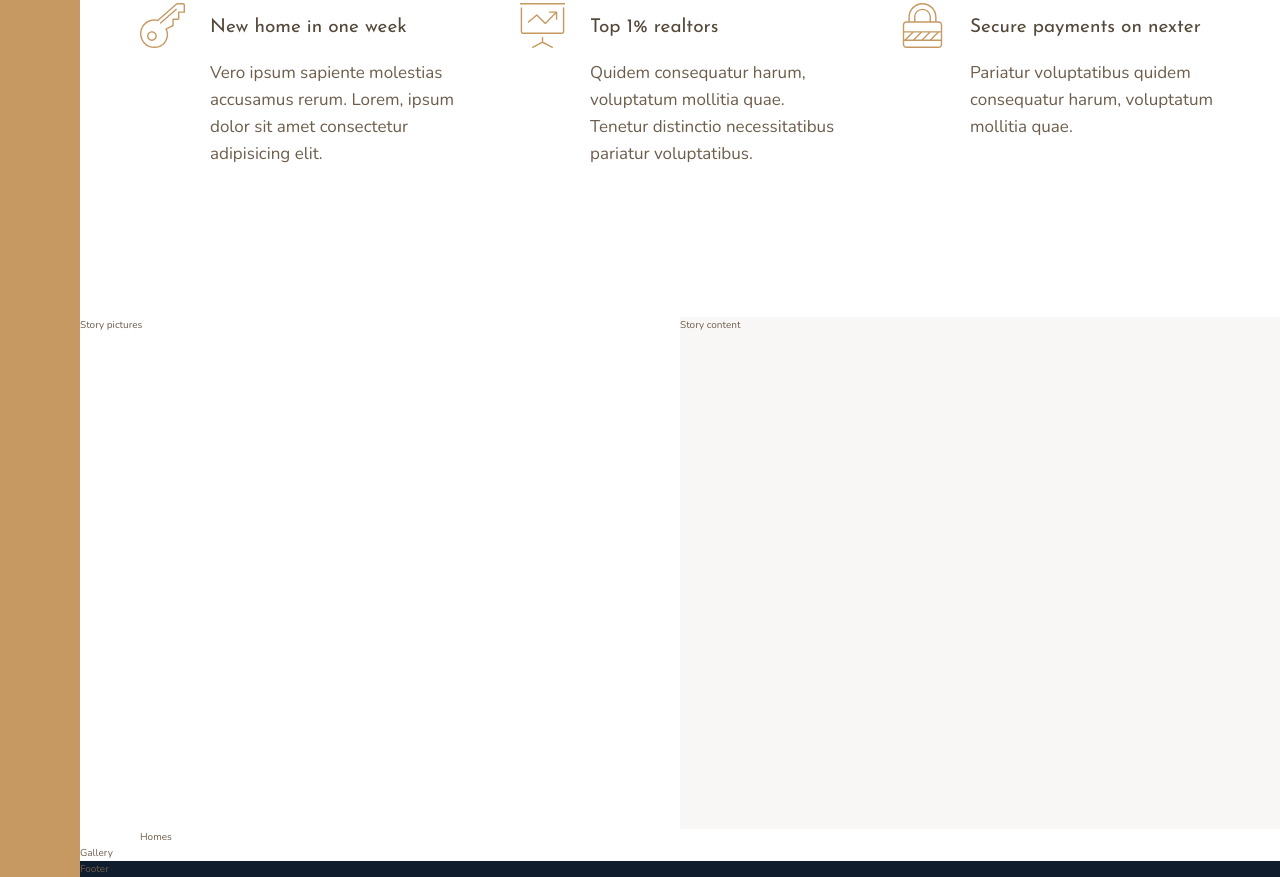
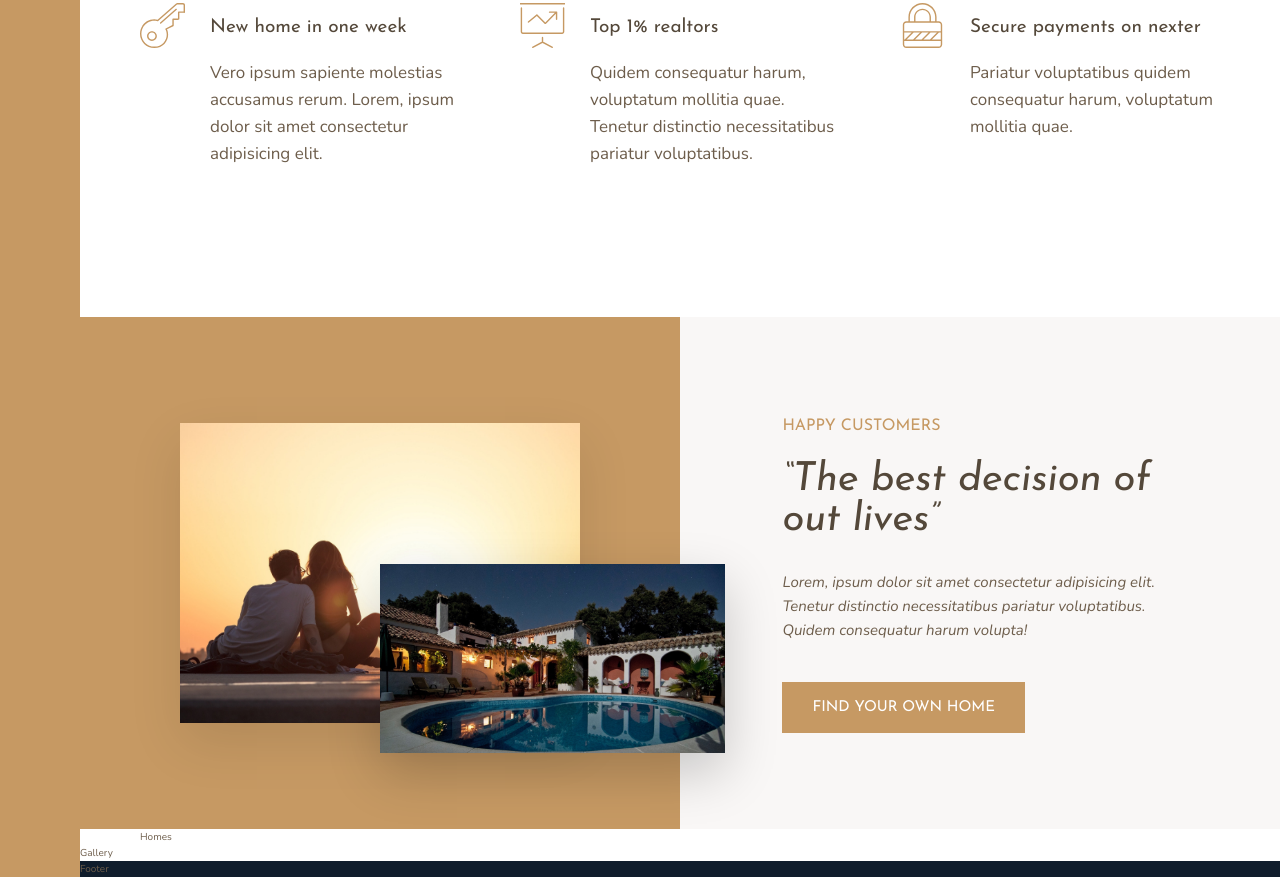
Before and after one commit to bartoszkonior/scss-projects, a website: page Nexter/index.html in a window 1280 px wide. Shown: the part 991-1868 px from the top of the page. Drawn offline with nearby package versions, Linux system fonts and the light colour scheme.

Commit message:
Nexter Add Story Section

```diff
--- a/Nexter/index.html
+++ b/Nexter/index.html
@@ -86,11 +86,19 @@
     </section>
 
     <div class="story__pictures">
-        Story pictures
+        <img src="img/story-1.jpeg" alt="Couple with new house" class="story__img--1">
+        <img src="img/story-2.jpeg" alt="New house" class="story__img--2">
     </div>
 
     <div class="story__content">
-        Story content
+        <h3 class="heading-3 mb-sm">Happy Customers</h3>
+        <h2 class="heading-2 heading-2--dark mb-md">&ldquo;The best decision of out lives&rdquo;</h2>
+        <p class="story__text">
+            Lorem, ipsum dolor sit amet consectetur adipisicing elit. Tenetur distinctio
+            necessitatibus pariatur voluptatibus.
+            Quidem consequatur harum volupta!
+        </p>
+        <button class="btn">Find your own home</button>
     </div>
 
     <section class="homes">
--- a/Nexter/sass/_story.scss
+++ b/Nexter/sass/_story.scss
@@ -2,11 +2,53 @@
 
 .story {
   &__pictures {
+    background-color: variables.$color-primary;
     grid-column: full-start / col-end 4;
+    background-image: linear-gradient(rgba(variables.$color-primary, 0.5)),
+      url(../img/back.jpg);
+
+    display: grid;
+    grid-template-rows: repeat(6, 1fr);
+    grid-template-columns: repeat(6, 1fr);
+    align-items: center;
+  }
+
+  &__img--1 {
+    width: 100%;
+    grid-row: 2 / 6;
+    grid-column: 2 / 6;
+    box-shadow: 0 2rem 5rem rgba(#000, 0.1);
+  }
+
+  &__img--2 {
+    width: 115%;
+    grid-row: 4 / 6;
+    grid-column: 4 / 7;
+    z-index: 20;
+    box-shadow: 0 2rem 5rem rgba(#000, 0.2);
   }
 
   &__content {
     background-color: variables.$color-grey-light-1;
     grid-column: col-start 5 / full-end;
+
+    padding: 6rem 8vw;
+
+    display: grid;
+    align-content: center;
+    justify-items: start;
+
+    /*
+    display: flex;
+    flex-direction: column;
+    justify-content: center;
+    align-items: flex-start;
+    */
+  }
+
+  &__text {
+    font-size: 1.5rem;
+    font-style: italic;
+    margin-bottom: 4rem;
   }
 }
--- a/Nexter/sass/_typography.scss
+++ b/Nexter/sass/_typography.scss
@@ -11,10 +11,24 @@
 
 .heading-2 {
   @extend %heading;
+  font-size: 4rem;
+  font-style: italic;
+  line-height: 1;
+
+  &--light {
+    color: variables.$color-grey-light-1;
+  }
+
+  &--dark {
+    color: variables.$color-grey-dark-1;
+  }
 }
 
 .heading-3 {
   @extend %heading;
+  font-size: 1.6rem;
+  color: variables.$color-primary;
+  text-transform: uppercase;
 }
 
 .heading-4 {
@@ -29,3 +43,36 @@
     color: variables.$color-grey-dark-1;
   }
 }
+
+.btn {
+  background-color: variables.$color-primary;
+  color: #fff;
+  border: none;
+  border-radius: 0;
+  font-family: variables.$font-display;
+  font-size: 1.5rem;
+  text-transform: uppercase;
+  padding: 1.8rem 3rem;
+  cursor: pointer;
+  transition: all 0.2s;
+
+  &:hover {
+    background-color: variables.$color-primary-dark;
+  }
+}
+
+.mb-sm {
+  margin-bottom: 2rem;
+}
+
+.mb-md {
+  margin-bottom: 3rem;
+}
+
+.mb-lg {
+  margin-bottom: 4rem;
+}
+
+.mb-hg {
+  margin-bottom: 8rem;
+}
```
Also changed, not shown: Nexter/css/style.css, 1 other file.
